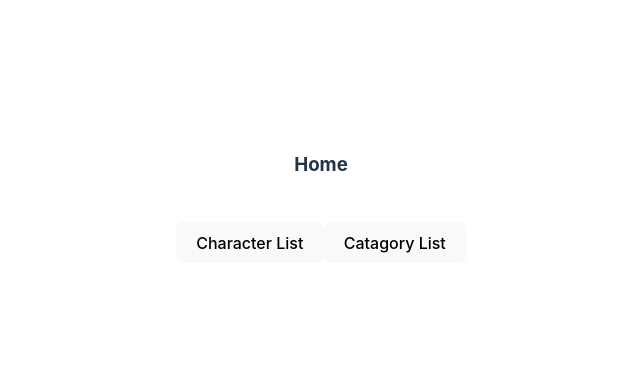
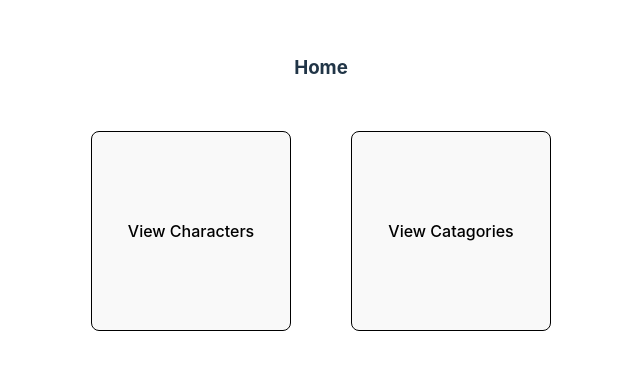
Before and after one commit to sp33dwag0n/JojoConnections, a React (Vite) app in the folder Admin/: page / in a window 1280 px wide. Shown: the part 202-572 px from the top of the page, without its empty margins (319-959 px from the left). Built offline with nearby package versions, Linux system fonts and the light colour scheme.

Commit message:
begin styling

```diff
--- a/Admin/src/Pages/CharacterList.jsx
+++ b/Admin/src/Pages/CharacterList.jsx
@@ -1,4 +1,4 @@
-import React, { useState, useEffect } from 'react'
+import React, { useState, useEffect } from 'react';
 import { useNavigate } from 'react-router-dom';
 
 function CharacterList() {
--- a/Admin/src/Pages/CharactersModal.jsx
+++ b/Admin/src/Pages/CharactersModal.jsx
@@ -1,5 +1,4 @@
 import React, { useState } from 'react';
-import '../styles.css';
 
 function CharactersModal({ open, onClose, selectedCharacters }) {
 
--- a/Admin/src/Pages/Home.jsx
+++ b/Admin/src/Pages/Home.jsx
@@ -1,15 +1,19 @@
-import React from 'react'
-import { useNavigate } from 'react-router-dom'
+import React from 'react';
+import { useNavigate } from 'react-router-dom';
+import '../Styles/home.css';
 
 function Home() {
   const navigate = useNavigate();
 
   return (
     <div>
-        <h3>Home</h3>
-        <br />
-        <button onClick={() => navigate("/characters")}>Character List</button>
-        <button onClick={() => navigate("/catagories")}>Catagory List</button>
+        <div className="header">
+          <h3>Home</h3>
+        </div>
+        <div className="body">
+          <button className="btn" onClick={() => navigate("/characters")}>View Characters</button>
+          <button className="btn" onClick={() => navigate("/catagories")}>View Catagories</button>
+        </div>
     </div>
   )
 }
--- /dev/null
+++ b/Admin/src/Styles/home.css
@@ -0,0 +1,7 @@
+.btn {
+    width: 200px;
+    height: 200px;
+    padding: 10px;
+    border-color: black;
+    margin: 30px;
+}
--- a/Admin/src/styles.css
+++ /dev/null
@@ -1,18 +0,0 @@
-.charactersModal {
-    position: fixed;
-    left: 0;
-    right: 0;
-    width: 100%;
-    height: 100%;
-    display: flex;
-    align-items: center;
-    justify-content: center;
-    background-color: rgba(0, 0, 0, 0.5);
-}
-
-.modal {
-    background-color: white;
-    border-radius: 5px;
-    padding: 2rem;
-    width: 30em;
-}
```
